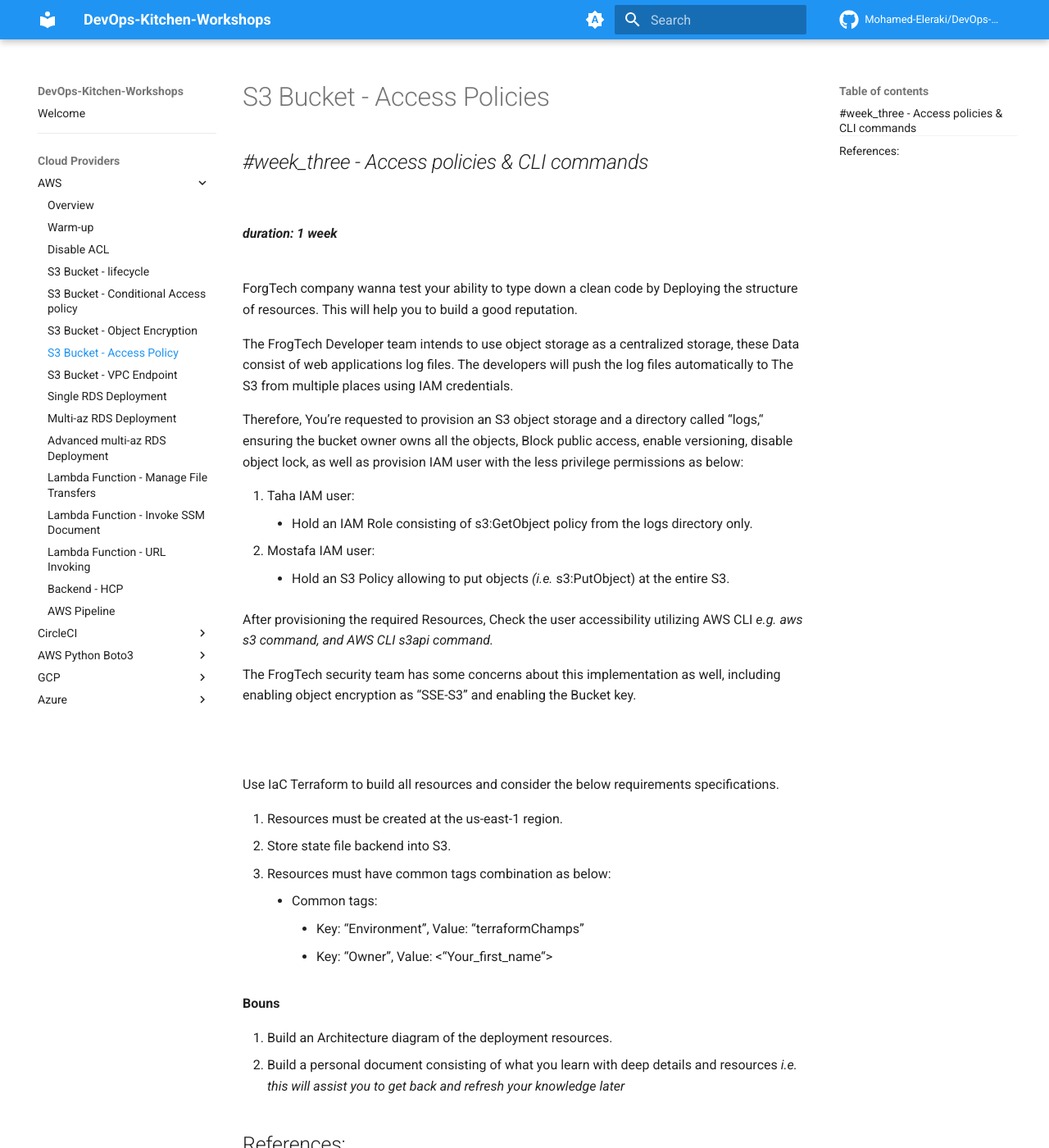
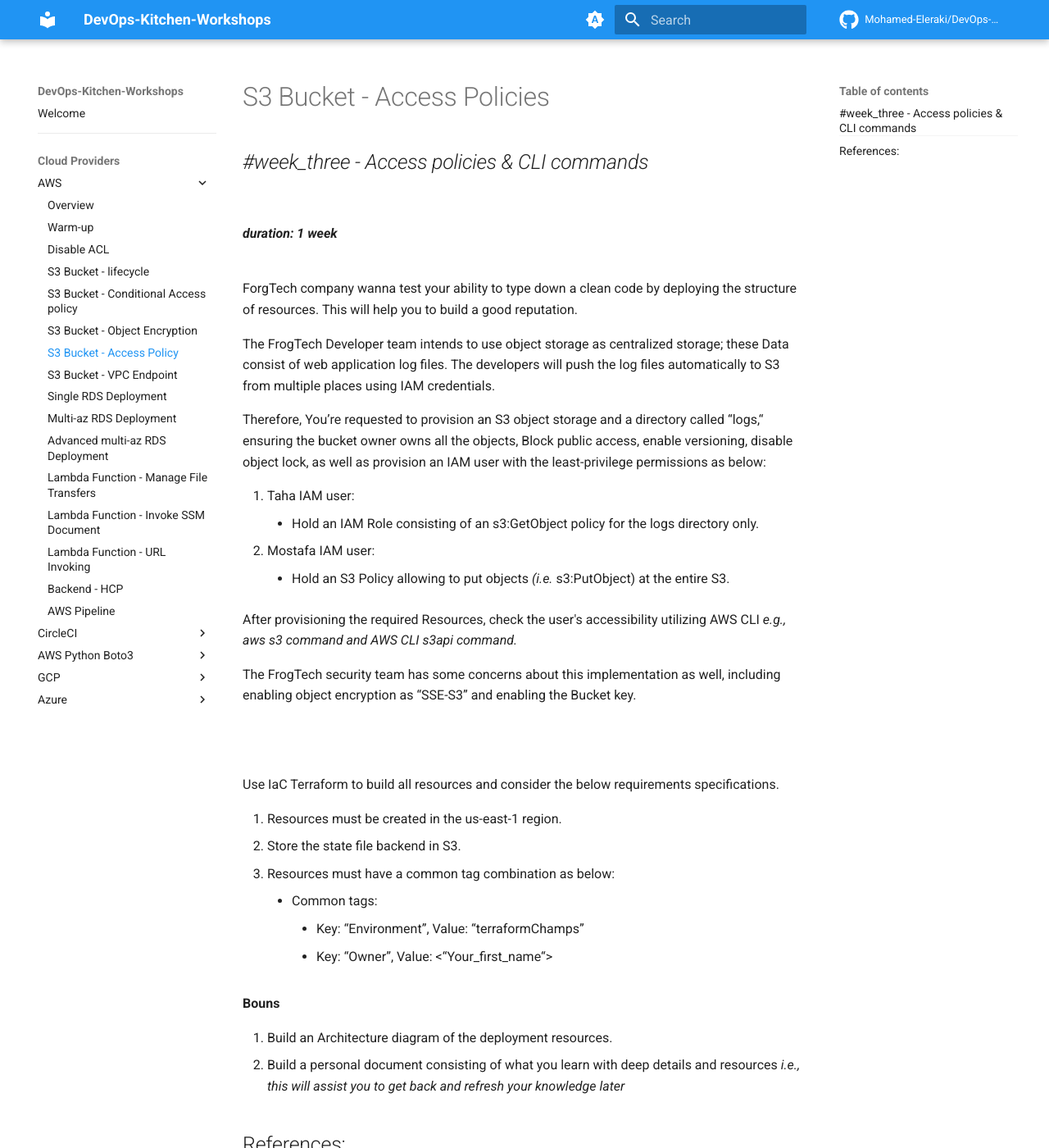
Before and after one commit to Mohamed-Eleraki/DevOps-Kitchen-Workshop, an MkDocs documentation site: the page built from docs/aws/s3-bucket-access-policy-cli-comm.md, in a window 1280 px wide and 1400 px high. Shown: the whole window at 82% size. Built offline with MkDocs 1.6.1 and Material for MkDocs 9.7.7, drawn with Linux system fonts in a browser that asks for light colours; comment, search, counter and statistics services are not loaded; the version menu is left out.

Commit message:
Update s3-bucket-access-policy-cli-comm.md

```diff
--- a/docs/aws/s3-bucket-access-policy-cli-comm.md
+++ b/docs/aws/s3-bucket-access-policy-cli-comm.md
@@ -5,21 +5,21 @@
 
 **_duration: 1 week_**<br><br>
 
-ForgTech company wanna test your ability to type down a clean code by Deploying the structure of resources. This will help you to build a
+ForgTech company wanna test your ability to type down a clean code by deploying the structure of resources. This will help you to build a
 good reputation.
 
-The FrogTech Developer team intends to use object storage as a centralized storage, these Data consist of web applications log files. The
-developers will push the log files automatically to The S3 from multiple places using IAM credentials.
+The FrogTech Developer team intends to use object storage as centralized storage; these Data consist of web application log files. The
+developers will push the log files automatically to S3 from multiple places using IAM credentials.
 
 Therefore, You’re requested to provision an S3 object storage and a directory called “logs,“ ensuring the bucket owner owns all the objects,
-Block public access, enable versioning, disable object lock, as well as provision IAM user with the less privilege permissions as below:
+Block public access, enable versioning, disable object lock, as well as provision an IAM user with the least-privilege permissions as below:
 
 1. Taha IAM user:
-    - Hold an IAM Role consisting of s3:GetObject policy from the logs directory only.
+    - Hold an IAM Role consisting of an s3:GetObject policy for the logs directory only.
 2. Mostafa IAM user:
     - Hold an S3 Policy allowing to put objects _(i.e._ s3:PutObject) at the entire S3.
 
-After provisioning the required Resources, Check the user accessibility utilizing AWS CLI _e.g. aws s3 command, and AWS CLI s3api
+After provisioning the required Resources, check the user's accessibility utilizing AWS CLI _e.g., aws s3 command and AWS CLI s3api
 command._
 
 The FrogTech security team has some concerns about this implementation as well, including enabling object encryption as “SSE-S3” and
@@ -30,9 +30,9 @@
 
 Use IaC Terraform to build all resources and consider the below requirements specifications.
 
-1. Resources must be created at the us-east-1 region.
-2. Store state file backend into S3.
-3. Resources must have common tags combination as below:
+1. Resources must be created in the us-east-1 region.
+2. Store the state file backend in S3.
+3. Resources must have a common tag combination as below:
     - Common tags:
         - Key: “Environment”, Value: “terraformChamps”
         - Key: “Owner”, Value: <“Your_first_name“>
```
Also changed, not shown: other parts of docs/aws/s3-bucket-access-policy-cli-comm.md (+2 -2 lines).
